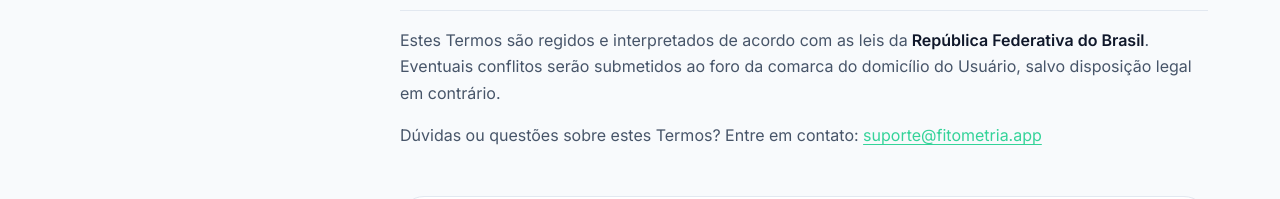
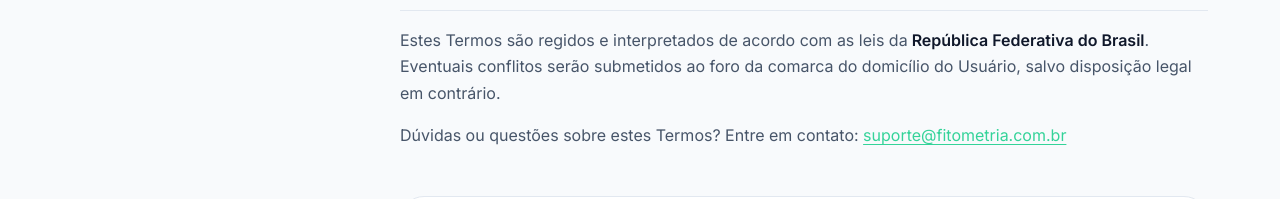
Before and after one commit to andrehoffmannbr/Fitometria, a React (Vite) app: page /termos-de-uso in a window 1280 px wide. Shown: the part 6740-6939 px from the top of the page. Built offline with nearby package versions, Linux system fonts and the light colour scheme.

Commit message:
feat: atualiza emails, FAQ, páginas legais e adiciona logo.jpeg
Co-Authored-By: Claude Opus 4.6 <noreply@anthropic.com>

```diff
--- a/src/components/FAQ/FAQ.jsx
+++ b/src/components/FAQ/FAQ.jsx
@@ -93,7 +93,7 @@ export default function FAQ() {
           <p style={{ color: 'var(--clr-text-muted)', marginBottom: 'var(--space-4)' }}>
             Ainda tem dúvidas?
           </p>
-          <a href="mailto:suporte@fitometria.app" className="btn btn-secondary">
+          <a href="mailto:suporte@fitometria.com.br" className="btn btn-secondary">
             Falar com o suporte
           </a>
         </div>
--- a/src/components/Footer/Footer.jsx
+++ b/src/components/Footer/Footer.jsx
@@ -16,7 +16,7 @@ const footerLinks = {
   ],
   Suporte: [
     { label: 'Central de Ajuda', href: '#' },
-    { label: 'Contato', href: 'mailto:suporte@fitometria.app' },
+    { label: 'Contato', href: 'mailto:suporte@fitometria.com.br' },
     { label: 'Status do Sistema', href: '#' },
     { label: 'Comunidade', href: '#' },
   ],
--- a/src/pages/PoliticaPrivacidade/PoliticaPrivacidade.jsx
+++ b/src/pages/PoliticaPrivacidade/PoliticaPrivacidade.jsx
@@ -367,7 +367,7 @@ export default function PoliticaPrivacidade({ theme, onToggleTheme }) {
                   </ul>
                   <p>
                     Para exercer qualquer direito, envie e-mail para:{' '}
-                    <a href="mailto:suporte@fitometria.app">suporte@fitometria.app</a>
+                    <a href="mailto:suporte@fitometria.com.br">suporte@fitometria.com.br</a>
                   </p>
                 </div>
               </section>
@@ -413,7 +413,7 @@ export default function PoliticaPrivacidade({ theme, onToggleTheme }) {
                 <div className="policy-section__body">
                   <p>
                     Dúvidas sobre esta Política de Privacidade?<br />
-                    E-mail: <a href="mailto:suporte@fitometria.app">suporte@fitometria.app</a><br />
+                    E-mail: <a href="mailto:suporte@fitometria.com.br">suporte@fitometria.com.br</a><br />
                     Desenvolvedor: Fitometria
                   </p>
                   <p>Obrigado por usar o Fitometria de forma responsável.</p>
--- a/src/pages/TermosDeUso/TermosDeUso.jsx
+++ b/src/pages/TermosDeUso/TermosDeUso.jsx
@@ -497,7 +497,7 @@ export default function TermosDeUso({ theme, onToggleTheme }) {
                   </p>
                   <p>
                     Dúvidas ou questões sobre estes Termos? Entre em contato:{' '}
-                    <a href="mailto:suporte@fitometria.app">suporte@fitometria.app</a>
+                    <a href="mailto:suporte@fitometria.com.br">suporte@fitometria.com.br</a>
                   </p>
                 </div>
               </section>
```
Also changed, not shown: public/logo.jpeg (added).
